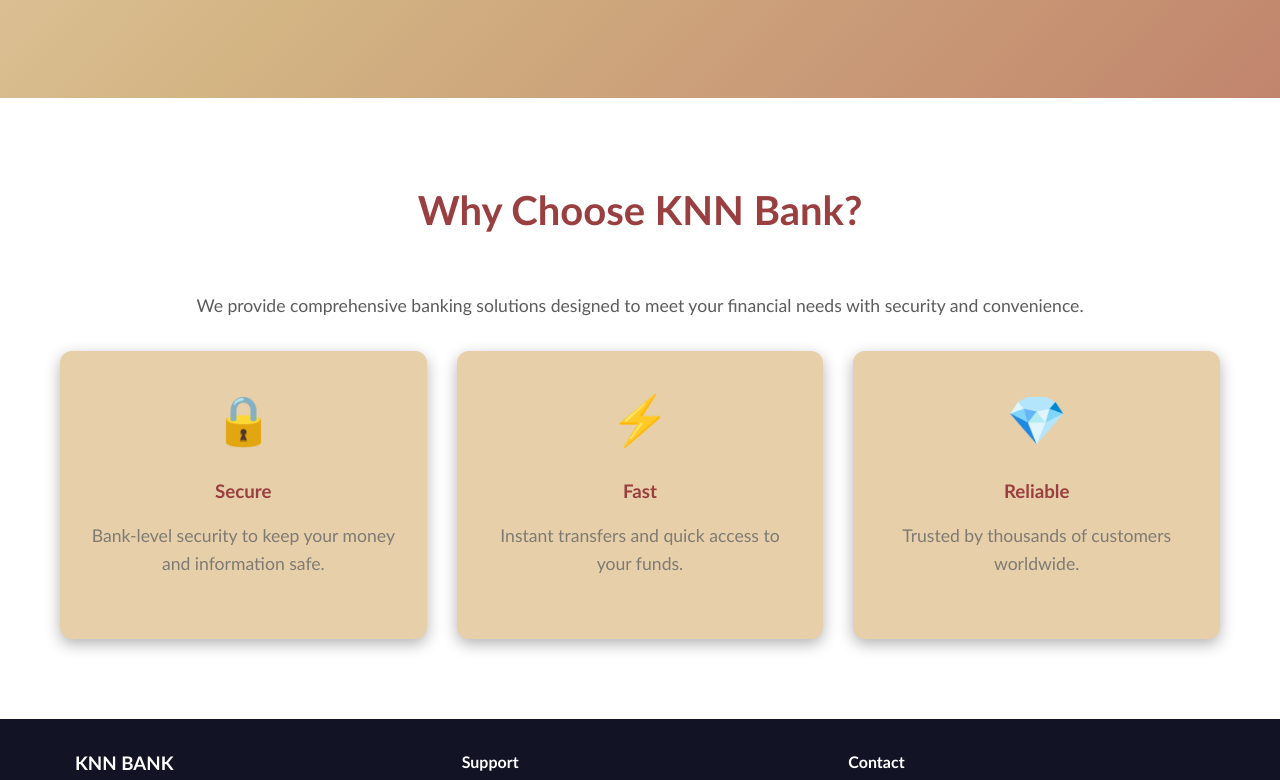
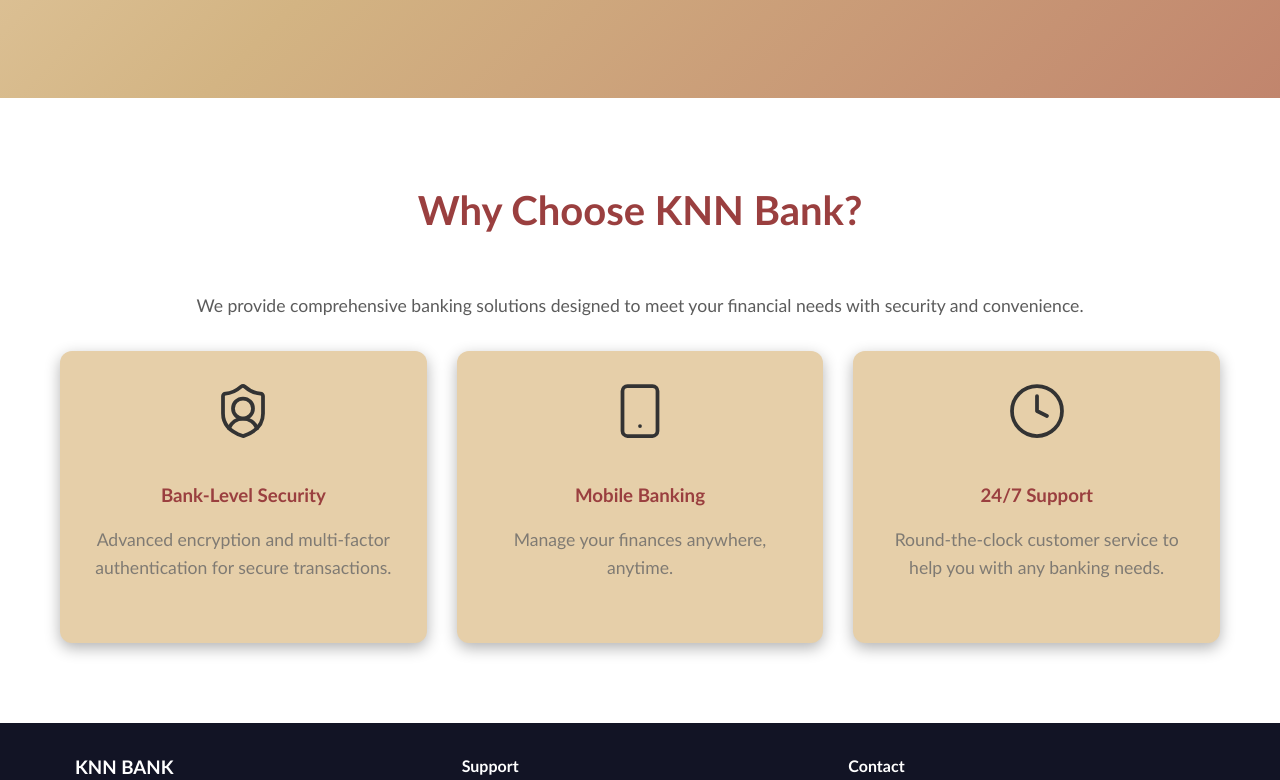
Before and after one commit to kxcvbnm/KNN-Bank-React, a React (Create React App) app: page /home in a window 1280 px wide. Shown: the part 490-1270 px from the top of the page. Built offline with nearby package versions, Linux system fonts and the light colour scheme.

Commit message:
add NotFound and Profile Routes

```diff
--- a/src/pages/Home.jsx
+++ b/src/pages/Home.jsx
@@ -1,4 +1,5 @@
 import { apiService } from "../services/api";
+import { ShieldUser, Smartphone, Clock } from "lucide-react";
 
 const Home = () => {
 
@@ -25,19 +26,25 @@ const Home = () => {
                     <p>We provide comprehensive banking solutions designed to meet your financial needs with security and convenience.</p>
                     <div className="features-grid">
                         <div className="feature">
-                            <div className="feature-icon">🔒</div>
-                            <h3>Secure</h3>
-                            <p>Bank-level security to keep your money and information safe.</p>
+                            <div className="feature-icon">
+                                <ShieldUser size={60} strokeWidth={1.5} />
+                            </div>
+                            <h3>Bank-Level Security</h3>
+                            <p>Advanced encryption and multi-factor authentication for secure transactions.</p>
                         </div>
                         <div className="feature">
-                            <div className="feature-icon">⚡</div>
-                            <h3>Fast</h3>
-                            <p>Instant transfers and quick access to your funds.</p>
+                            <div className="feature-icon">
+                                <Smartphone size={60} strokeWidth={1.5} />
+                            </div>
+                            <h3>Mobile Banking</h3>
+                            <p>Manage your finances anywhere, anytime.</p>
                         </div>
                         <div className="feature">
-                            <div className="feature-icon">💎</div>
-                            <h3>Reliable</h3>
-                            <p>Trusted by thousands of customers worldwide.</p>
+                            <div className="feature-icon">
+                                <Clock size={60} strokeWidth={1.5} />
+                            </div>
+                            <h3>24/7 Support</h3>
+                            <p>Round-the-clock customer service to help you with any banking needs.</p>
                         </div>
                     </div>
                 </div>
```
